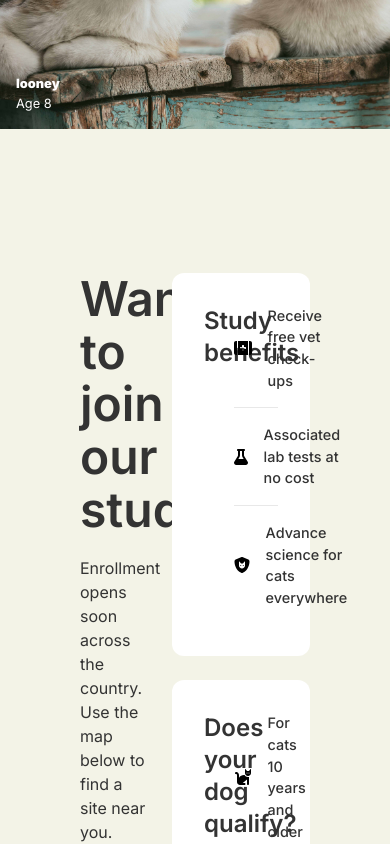
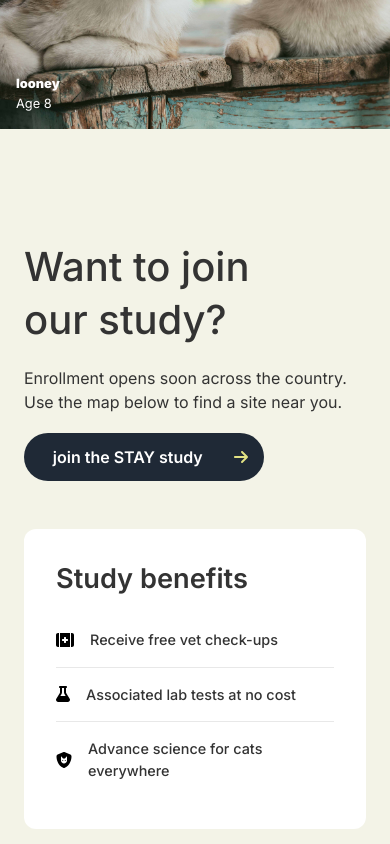
Before and after one commit to BusariAnees/cat-health, a React (Vite) app: page /clinical in a window 390 px wide. Shown: the part 660-1504 px from the top of the page. Built offline with nearby package versions, Linux system fonts and the light colour scheme; a web font is replaced by a local one.

Commit message:
worked on clinicals tab

```diff
--- a/src/assets/css/clinical.css
+++ b/src/assets/css/clinical.css
@@ -32,4 +32,25 @@
   color: white;
 }
 
+.clinical-sec-1 {
+  display: block;
+    padding: 7rem 1.5rem;
+}
+
+.clinical-div-1 {
+  width: 100%;
+  margin-bottom: 3rem;
+}
+
+.clinical-p-1 {
+  font-weight: 500;
+  font-size: 2.5rem;
+}
+
+.clinical-p-2 {
+  width: 100%;
+    margin-bottom: 2rem;
+    font-size: 1.7rem;
+}
+
   }
--- a/src/pages/clinicals.jsx
+++ b/src/pages/clinicals.jsx
@@ -52,10 +52,10 @@ export default function Clinicals({setShowModal}) {
   </div>
 
   {/* Study Info Section */}
-  <section className="text-start py-[9rem] px-[5rem] bg-[rgb(243_243_231)] flex justify-between">
+  <section className="clinical-sec-1 text-start py-[9rem] px-[5rem] bg-[rgb(243_243_231)] flex justify-between">
     {/* Left text block */}
-    <div className="w-[30%]">
-      <p className="leading-[3.3rem] text-[3rem] font-semibold">
+    <div className="clinical-div-1 w-[30%]">
+      <p className="clinical-p-1 leading-[3.3rem] text-[3rem] font-semibold">
         Want to join <br /> our study?
       </p>
       <p className="py-[1.2rem]">
@@ -74,7 +74,7 @@ export default function Clinicals({setShowModal}) {
     </div>
 
     {/* Benefits & Requirements */}
-    <article className="w-[60%] space-y-[1.5rem]">
+    <article className="w-[100%] sm:w-[60%] space-y-[1.5rem]">
       {[
         {
           title: "Study benefits",
@@ -94,9 +94,9 @@ export default function Clinicals({setShowModal}) {
           ],
         },
       ].map((section, i) => (
-        <div key={i} className="bg-white flex justify-between rounded-[12px] p-8">
-          <p className="text-2xl font-semibold w-[30%] whitespace-pre-line">{section.title}</p>
-          <ul className="w-[60%] space-y-4">
+        <div key={i} className="block bg-white sm:flex justify-between rounded-[12px] p-8">
+          <p className="clinical-p-2 text-2xl font-semibold w-[30%] whitespace-pre-line">{section.title}</p>
+          <ul className="w-[100%] sm:w-[60%] space-y-4">
             {section.items.map((item, j) => (
               <li key={j} className="flex items-center gap-4 border-b border-[#00000017] pb-4 last:border-none">
                 <FontAwesomeIcon icon={item.icon} className="h-[1.2rem] text-black" />
```
